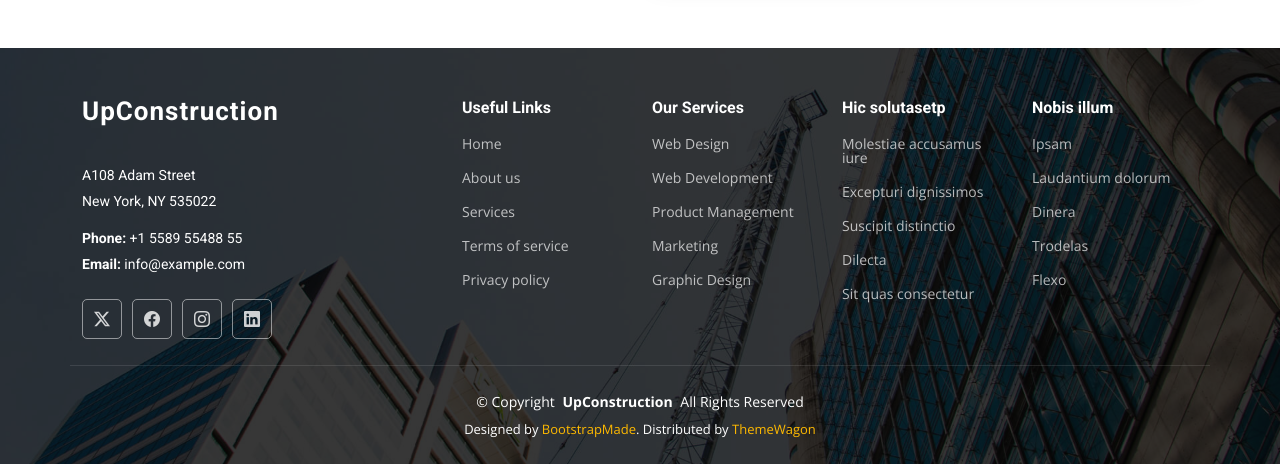
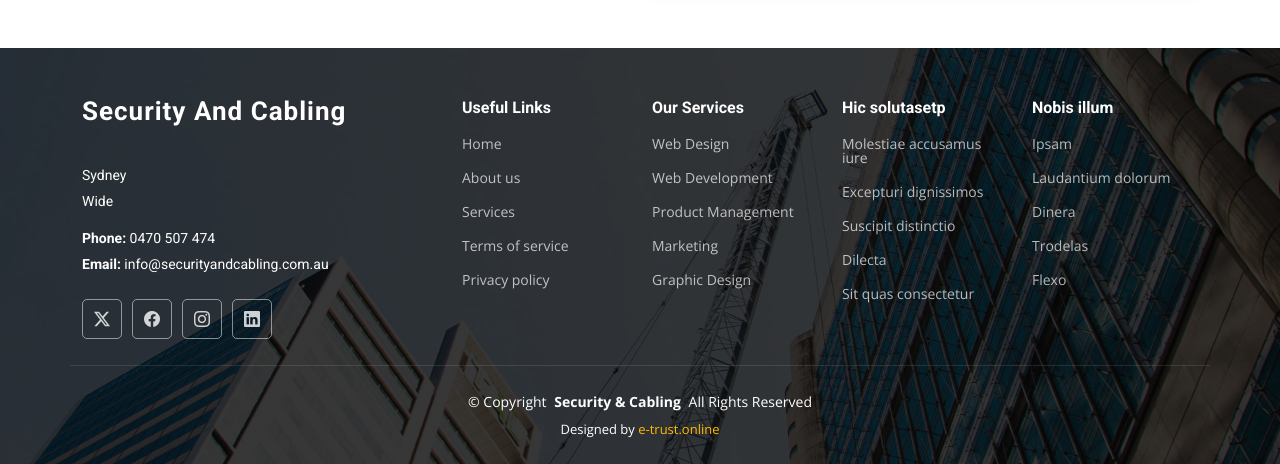
Before and after one commit to tamim8724/security-cabling-website, a plain HTML site: page contact.html in a window 1280 px wide. Shown: the part 1000-1464 px from the top of the page. Drawn offline with nearby package versions, Linux system fonts and the light colour scheme.

Commit message:
Update website

```diff
--- a/contact.html
+++ b/contact.html
@@ -4,7 +4,7 @@
 <head>
   <meta charset="utf-8">
   <meta content="width=device-width, initial-scale=1.0" name="viewport">
-  <title>Contact - UpConstruction Bootstrap Template</title>
+  <title>Security And Cabling</title>
   <meta name="description" content="">
   <meta name="keywords" content="">
 
@@ -179,13 +179,13 @@
       <div class="row gy-4">
         <div class="col-lg-4 col-md-6 footer-about">
           <a href="index.html" class="logo d-flex align-items-center">
-            <span class="sitename">UpConstruction</span>
+            <span class="sitename">Security And Cabling</span>
           </a>
           <div class="footer-contact pt-3">
-            <p>A108 Adam Street</p>
-            <p>New York, NY 535022</p>
-            <p class="mt-3"><strong>Phone:</strong> <span>+1 5589 55488 55</span></p>
-            <p><strong>Email:</strong> <span>info@example.com</span></p>
+            <p>Sydney </p>
+            <p>Wide</p>
+            <p class="mt-3"><strong>Phone:</strong> <span>0470 507 474</span></p>
+            <p><strong>Email:</strong> <span>info@securityandcabling.com.au</span></p>
           </div>
           <div class="social-links d-flex mt-4">
             <a href=""><i class="bi bi-twitter-x"></i></a>
@@ -243,13 +243,13 @@
     </div>
 
     <div class="container copyright text-center mt-4">
-      <p>© <span>Copyright</span> <strong class="px-1 sitename">UpConstruction</strong> <span>All Rights Reserved</span></p>
+      <p>© <span>Copyright</span> <strong class="px-1 sitename">Security & Cabling</strong> <span>All Rights Reserved</span></p>
       <div class="credits">
         <!-- All the links in the footer should remain intact. -->
         <!-- You can delete the links only if you've purchased the pro version. -->
         <!-- Licensing information: https://bootstrapmade.com/license/ -->
         <!-- Purchase the pro version with working PHP/AJAX contact form: [buy-url] -->
-        Designed by <a href="https://bootstrapmade.com/">BootstrapMade</a>. Distributed by <a href="https://themewagon.com">ThemeWagon</a>
+        Designed by <a href="https://www.e-trust.online/">e-trust.online</a>
       </div>
     </div>
 
```
Also changed, not shown: about.html (+7 -7 lines), blog-details.html (+7 -7 lines), blog.html (+7 -7 lines), index.html (+7 -7 lines), project-details.html (+7 -7 lines), projects.html (+7 -7 lines), service-details.html (+7 -7 lines), services.html (+7 -7 lines), starter-page.html (+7 -7 lines).
